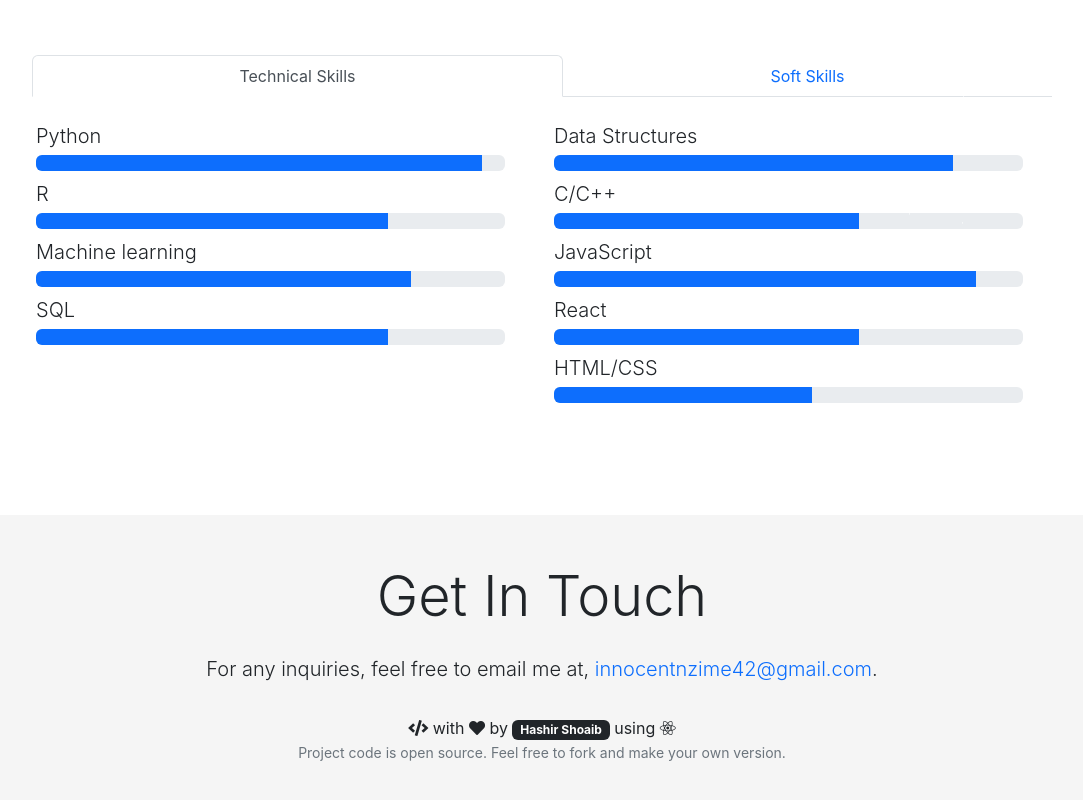
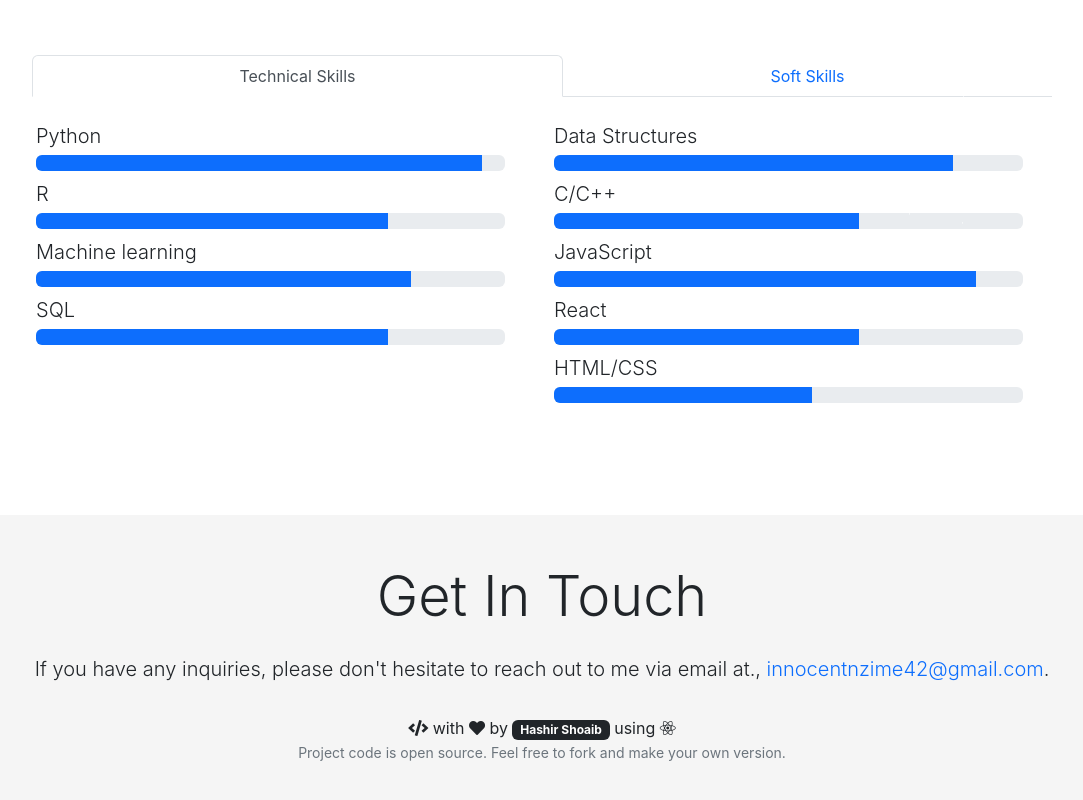
Before and after one commit to Innocent50/homepage, a React (Create React App) app: page / in a window 1280 px wide. Shown: the part 3574-4374 px from the top of the page, without its empty margins (98-1181 px from the left). Built offline with nearby package versions, Linux system fonts and the light colour scheme; no server answers.

Commit message:
update email

```diff
--- a/src/editable-stuff/config.js
+++ b/src/editable-stuff/config.js
@@ -141,7 +141,9 @@ const getInTouch = {
   show: true,
   heading: "Get In Touch",
   message:
-    "For any inquiries, feel free to email me at",email: "innocentnzime42@gmail.com",
+
+    "If you have any inquiries, please don't hesitate to reach out to me via email at.",
+    email: "innocentnzime42@gmail.com"
 };
 // Blog SECTION
 // const blog = {
```
